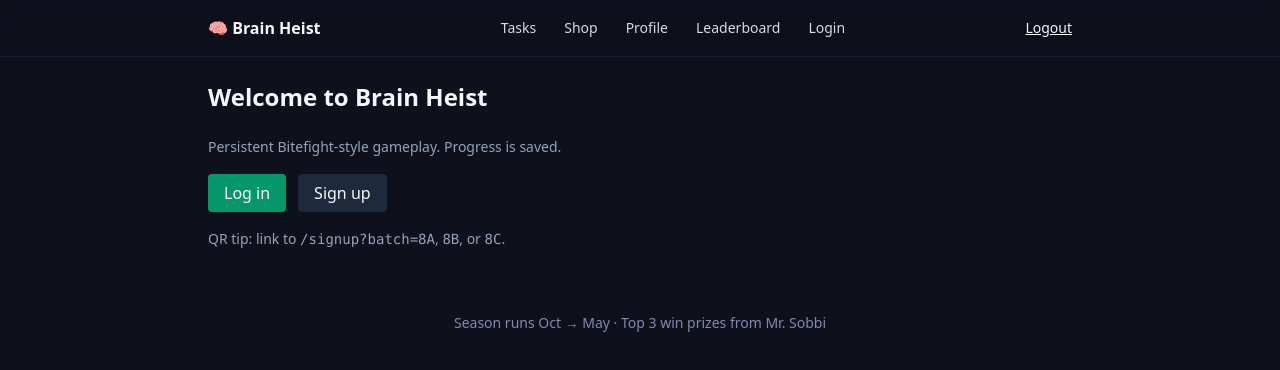
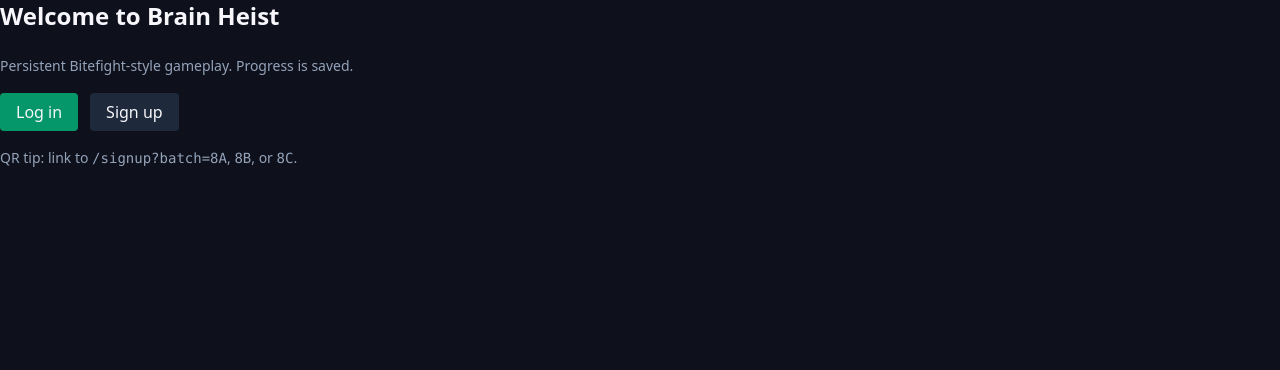
Before and after one commit to mrmemo87-cell/brain-heist, a Next.js app: page / in a window 1280 px wide. Shown: the top 370 px of the page. Built offline with nearby package versions, Linux system fonts and the light colour scheme; no server answers.

Commit message:
Update layout.tsx

```diff
--- a/app/layout.tsx
+++ b/app/layout.tsx
@@ -1,37 +1,11 @@
 import './globals.css';
-import Link from 'next/link';
-import LogoutButton from '@/components/LogoutButton';
-import HeaderStatus from '@/components/HeaderStatus';
 
 export const metadata = { title: 'Brain Heist', description: 'Persistent world game' };
 
 export default function RootLayout({ children }: { children: React.ReactNode }) {
   return (
     <html lang="en">
-      <body>
-        <header className="border-b border-ink-900 bg-ink-950/60 backdrop-blur supports-[backdrop-filter]:bg-ink-950/40">
-          <div className="container py-3 flex items-center justify-between">
-            <Link href="/" className="font-semibold">🧠 Brain Heist</Link>
-            <nav className="flex items-center gap-1">
-              <Link href="/tasks" className="px-3 py-1.5 rounded-lg text-sm text-ink-200 hover:text-white">Tasks</Link>
-              <Link href="/shop" className="px-3 py-1.5 rounded-lg text-sm text-ink-200 hover:text-white">Shop</Link>
-              <Link href="/profile" className="px-3 py-1.5 rounded-lg text-sm text-ink-200 hover:text-white">Profile</Link>
-              <Link href="/leaderboard" className="px-3 py-1.5 rounded-lg text-sm text-ink-200 hover:text-white">Leaderboard</Link>
-              <Link href="/login" className="px-3 py-1.5 rounded-lg text-sm text-ink-200 hover:text-white">Login</Link>
-            </nav>
-            <div className="flex items-center gap-4">
-              <HeaderStatus />
-              <LogoutButton />
-            </div>
-          </div>
-        </header>
-
-        <main className="container py-6">{children}</main>
-
-        <footer className="container py-10 text-center text-sm text-ink-400">
-          Season runs Oct → May · Top 3 win prizes from Mr. Sobbi
-        </footer>
-      </body>
+      <body>{children}</body>
     </html>
   );
 }
```
